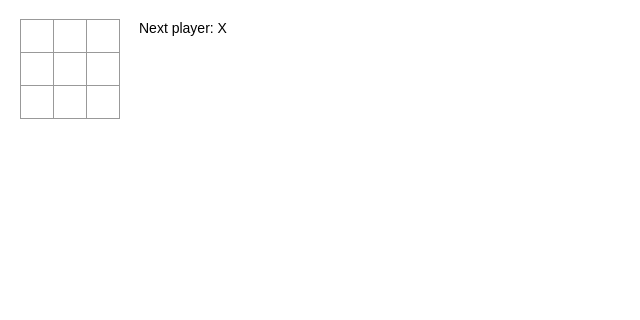
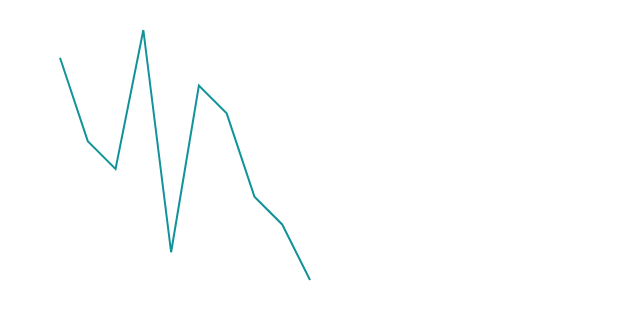
Before and after one commit to Jerodsun/React-Frontend-Practice, a React (Create React App) app: page / in a window 1280 px wide. Shown: the top 320 px of the page, without its empty margins (0-640 px from the left). Built offline with nearby package versions, Linux system fonts and the light colour scheme.

Commit message:
moving on from tutorial - react-vis

```diff
--- a/src/index.js
+++ b/src/index.js
@@ -1,11 +1,11 @@
 import React from 'react';
 import ReactDOM from 'react-dom';
 import './index.css';
-import Game from './App';
+import App from './newApp';
 import * as serviceWorker from './serviceWorker';
 
 ReactDOM.render(
-    <Game />,
+    <App />,
     document.getElementById('root')
   );
 
--- /dev/null
+++ b/src/newApp.js
@@ -0,0 +1,30 @@
+import React, { Component } from 'react';
+import './App.css';
+import '../node_modules/react-vis/dist/style.css';
+import {XYPlot, LineSeries} from 'react-vis';
+
+class App extends Component {
+  render() {
+    const data = [
+      {x: 0, y: 8},
+      {x: 1, y: 5},
+      {x: 2, y: 4},
+      {x: 3, y: 9},
+      {x: 4, y: 1},
+      {x: 5, y: 7},
+      {x: 6, y: 6},
+      {x: 7, y: 3},
+      {x: 8, y: 2},
+      {x: 9, y: 0}
+    ];
+    return (
+      <div className="App">
+        <XYPlot height={300} width={300}>
+          <LineSeries data={data} />
+        </XYPlot>
+      </div>
+    );
+  }
+}
+
+export default App;
```
